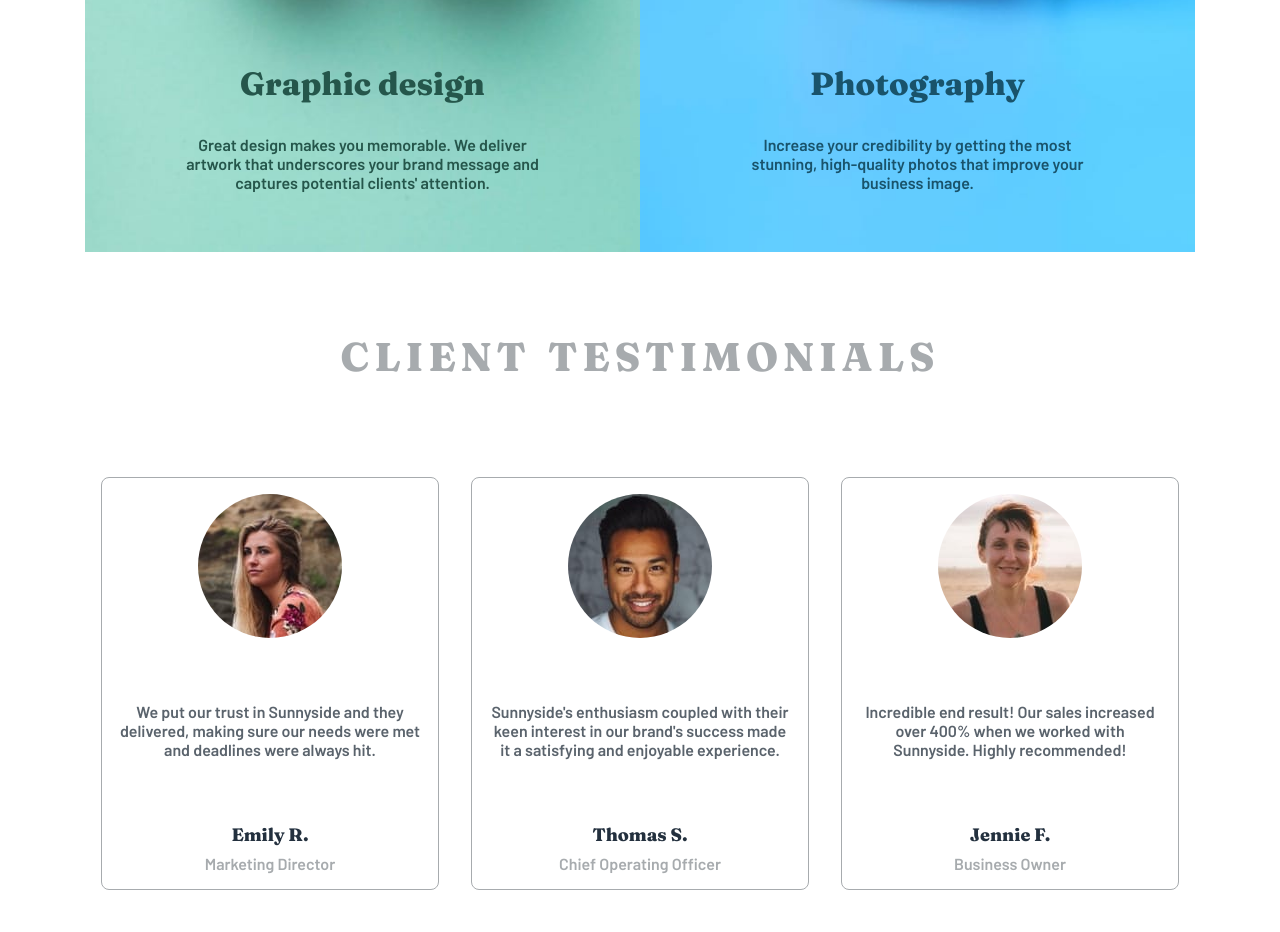
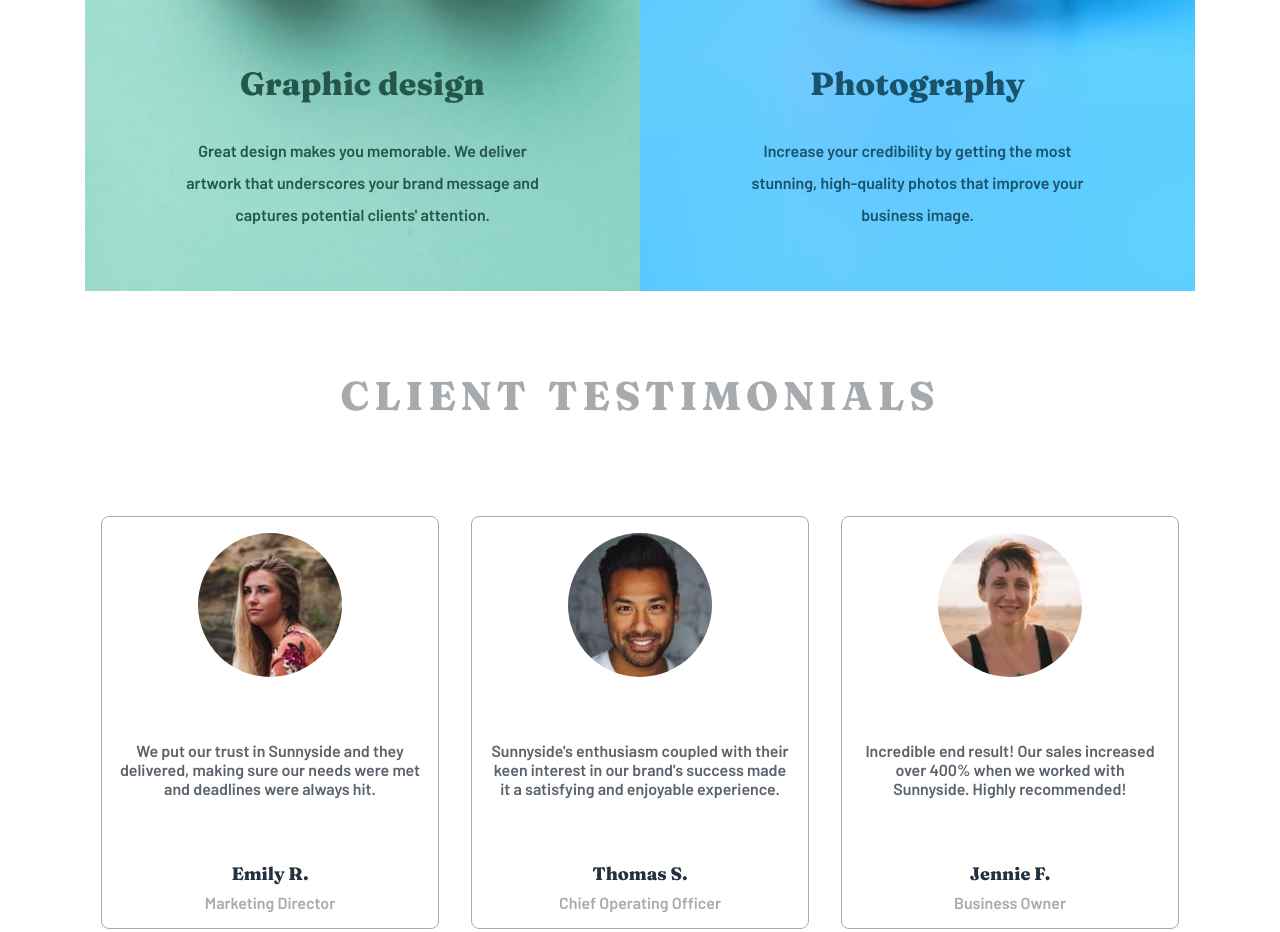
Before and after one commit to henrynicollasissicaba/sunnyside-agency-landing-page-main, a plain HTML site: page index.html in a window 1280 px wide. Shown: the part 2020-2952 px from the top of the page. Drawn offline with Linux system fonts and the light colour scheme.

Commit message:
improving css properties

```diff
--- a/css/style.css
+++ b/css/style.css
@@ -313,6 +313,10 @@ header{
     font-size: 2rem;
 }
 
+.service .service-description{
+    line-height: 2;
+}
+
 .service .service-title,
 .service .service-description{
     width: min(400px, 100%);
```
